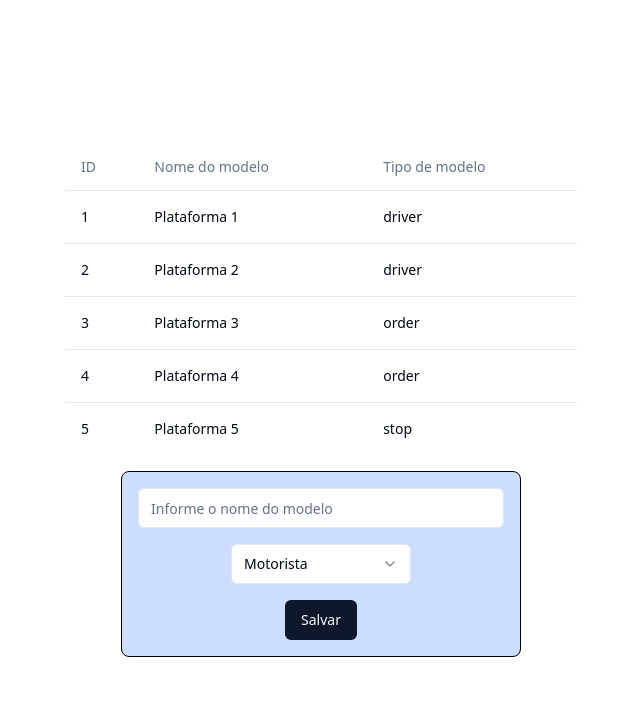
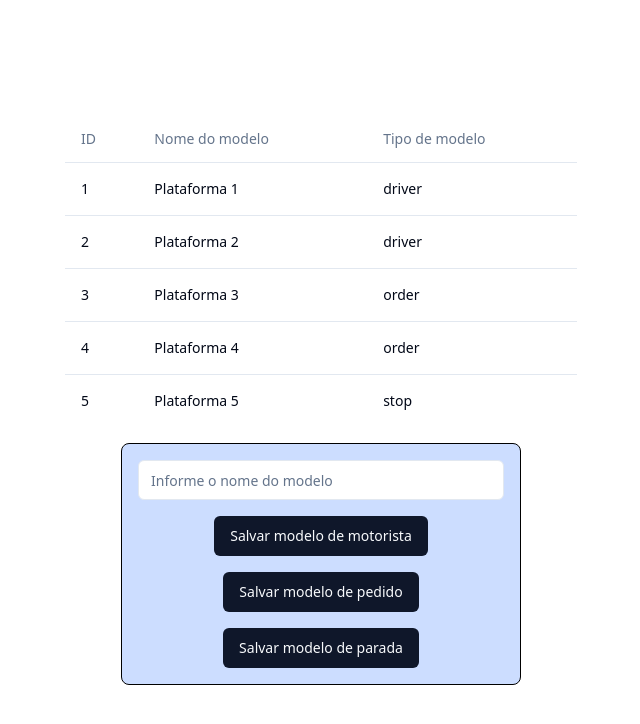
Before and after one commit to erik-ferreira/react-query, a React (Vite) app: page / in a window 1280 px wide. Shown: the top 724 px of the page, without its empty margins (319-959 px from the left). Built offline with nearby package versions, Linux system fonts and the light colour scheme.

Commit message:
separate default keys

```diff
--- a/src/App.tsx
+++ b/src/App.tsx
@@ -12,10 +12,12 @@ import { CreateModel } from "./CreateModel"
 
 import { getModels } from "./requests/model"
 
+import { modelKeys } from "./defaults/keys/model"
+
 export function App() {
   const { data, isLoading } = useQuery({
     queryFn: getModels,
-    queryKey: ["get-models"],
+    queryKey: [modelKeys.list],
   })
 
   return (
--- a/src/CreateModel.tsx
+++ b/src/CreateModel.tsx
@@ -1,28 +1,40 @@
-import { useState } from "react"
+import { useRef } from "react"
 import { useMutation } from "@tanstack/react-query"
 
 import { Input } from "@/components/ui/input"
-import {
-  Select,
-  SelectContent,
-  SelectItem,
-  SelectTrigger,
-  SelectValue,
-} from "@/components/ui/select"
+
 import { Button } from "./components/ui/button"
 
-import { TypeModel } from "./typings/models"
+import { queryClient } from "./services/query-client"
+
+import { TypeModel, ModelProps } from "./typings/models"
+
 import { createModel } from "./requests/model"
 
+import { modelKeys } from "./defaults/keys/model"
+
 export function CreateModel() {
-  const [name, setName] = useState<string>("")
-  const [type, setType] = useState<TypeModel>("driver")
+  const nameRef = useRef<HTMLInputElement>(null)
 
-  const { mutateAsync: createModelFnc } = useMutation({
+  const { mutateAsync: createModelFnc, isPending } = useMutation({
     mutationFn: createModel,
+    onSuccess(_, variables) {
+      queryClient.setQueryData([modelKeys.list], (data: ModelProps[]) => {
+        return [
+          ...data,
+          {
+            id: variables.id,
+            name: variables.name,
+            tp_model: variables.tp_model,
+          },
+        ]
+      })
+    },
   })
 
-  function handleSaveModel() {
+  function handleSaveModel(type: TypeModel) {
+    const name = nameRef.current?.value
+
     if (!name || !type) {
       return alert("Preencha os campos e tente novamente")
     }
@@ -36,26 +48,23 @@ export function CreateModel() {
 
   return (
     <div className="form">
-      <Input
-        placeholder="Informe o nome do modelo"
-        value={name}
-        onChange={(event) => setName(event.target.value)}
-      />
+      <Input placeholder="Informe o nome do modelo" ref={nameRef} />
 
-      <Select value={type} onValueChange={(val) => setType(val as TypeModel)}>
-        <SelectTrigger className="w-[180px]">
-          <SelectValue placeholder="Tipo do modelo" />
-        </SelectTrigger>
-        <SelectContent>
-          <SelectItem value="driver">Motorista</SelectItem>
-          <SelectItem value="stop">Parada</SelectItem>
-          <SelectItem value="order">Pedido</SelectItem>
-        </SelectContent>
-      </Select>
-
-      <Button type="button" onClick={handleSaveModel}>
-        Salvar
-      </Button>
+      {isPending ? (
+        <span>Carregando....</span>
+      ) : (
+        <>
+          <Button type="button" onClick={() => handleSaveModel("driver")}>
+            Salvar modelo de motorista
+          </Button>
+          <Button type="button" onClick={() => handleSaveModel("order")}>
+            Salvar modelo de pedido
+          </Button>
+          <Button type="button" onClick={() => handleSaveModel("stop")}>
+            Salvar modelo de parada
+          </Button>
+        </>
+      )}
     </div>
   )
 }
--- /dev/null
+++ b/src/defaults/keys/model.ts
@@ -0,0 +1,3 @@
+export const modelKeys = {
+  list: "get-models",
+}
```
